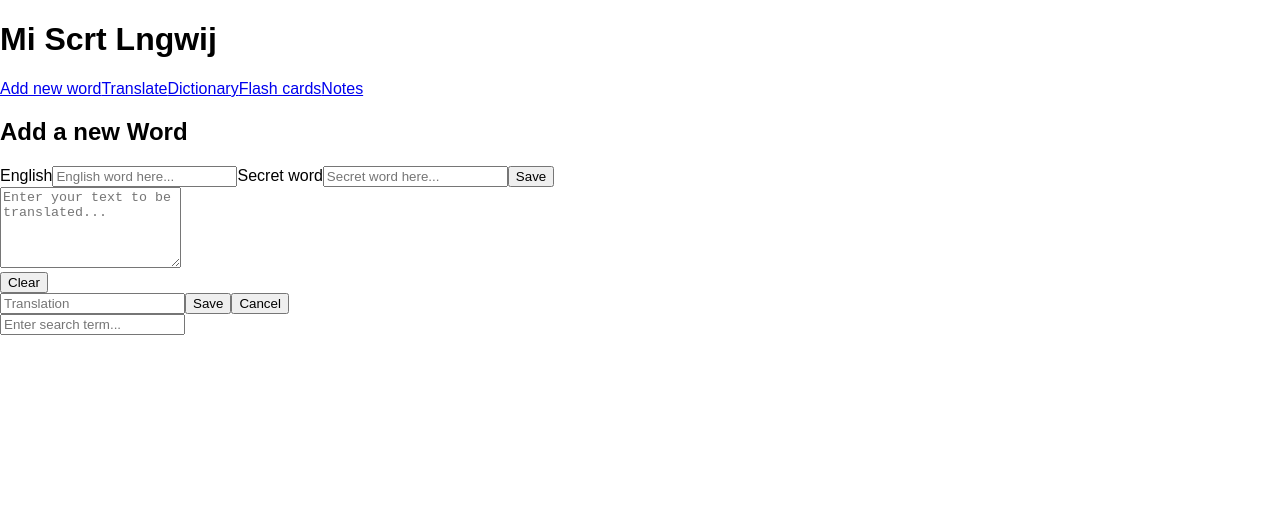
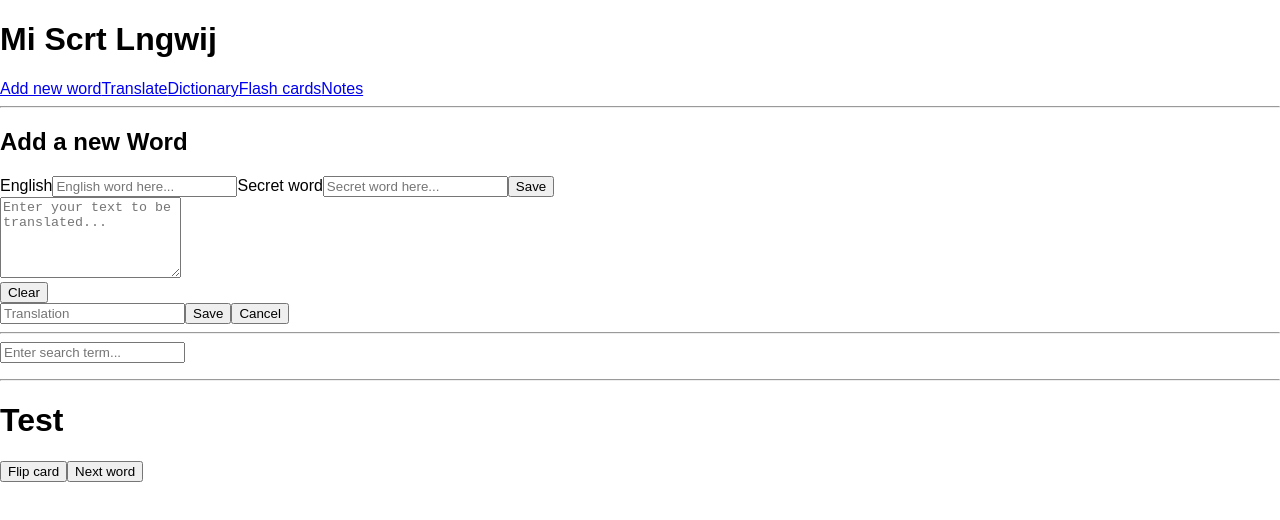
Before and after one commit to dmatthew/my-secret-language, a React (Create React App) app in the folder app/: page / in a window 1280 px wide. Shown: the top 520 px of the page. Built offline with nearby package versions, Linux system fonts and the light colour scheme.

Commit message:
Begin work on flashcard page

```diff
--- a/app/src/App.js
+++ b/app/src/App.js
@@ -3,6 +3,7 @@ import Home from './Home';
 import AddWords from './AddWords';
 import Translate from './Translate';
 import Dictionary from './Dictionary';
+import FlashCards from './FlashCards';
 import './App.css';
 
 class App extends React.Component {
@@ -50,13 +51,30 @@ class App extends React.Component {
     });
   }
 
+  /**
+  * Get a random word from the dictionary of words.
+  * @returns {String}
+  */
+  getRandomValue(arr) {
+      var randNum = Math.floor(Math.random() * arr.length);
+      if (arr[randNum]) {
+          return arr[randNum];
+      }
+      else {
+          return "";
+      }
+  }
+
   render() {
+    let flashCardWord = this.getRandomValue(this.state.words);
+    flashCardWord = {mainWord: 'Test', secretWord: 'Sroto'};
     return (
       <div className="app">
         <header className="app-header">
           <h1 className="app-title">Mi Scrt Lngwij</h1>
         </header>
         <Home />
+        <hr />
         <AddWords
           mainWord={this.state.addWords.mainWord}
           secretWord={this.state.addWords.secretWord}
@@ -64,8 +82,12 @@ class App extends React.Component {
           onMainWordChange={(e) => this.handleMainWordChange(e)}
           onSecretWordChange={(e) => this.handleSecretWordChange(e)} />
         <Translate />
+        <hr />
         <Dictionary
           words={this.state.words} />
+        <hr />
+        <FlashCards
+          word={flashCardWord}/>
       </div>
     );
   }
--- /dev/null
+++ b/app/src/FlashCards.js
@@ -0,0 +1,27 @@
+import React from 'react';
+
+class FlashCards extends React.Component {
+  constructor() {
+    super();
+    this.state = {
+      mainIsVisible: true
+    };
+  }
+
+  flipCard() {
+    this.setState({mainIsVisible: !this.state.mainIsVisible});
+  }
+
+  render() {
+    return (
+      <div class="panel" title="Flash Cards" id="flash-cards" data-footer="none">
+        {this.state.mainIsVisible && <h1>{this.props.word.mainWord}</h1>}
+        {!this.state.mainIsVisible && <h1>{this.props.word.secretWord}</h1>}
+        <button class="button btn-large" type="button" onClick={() => this.flipCard()}>Flip card</button>
+        <button class="button btn-large" type="button">Next word</button>
+      </div>
+    );
+  }
+}
+
+export default FlashCards;
```
Also changed, not shown: 1 other file (tests, documents, lock files or other folders).
